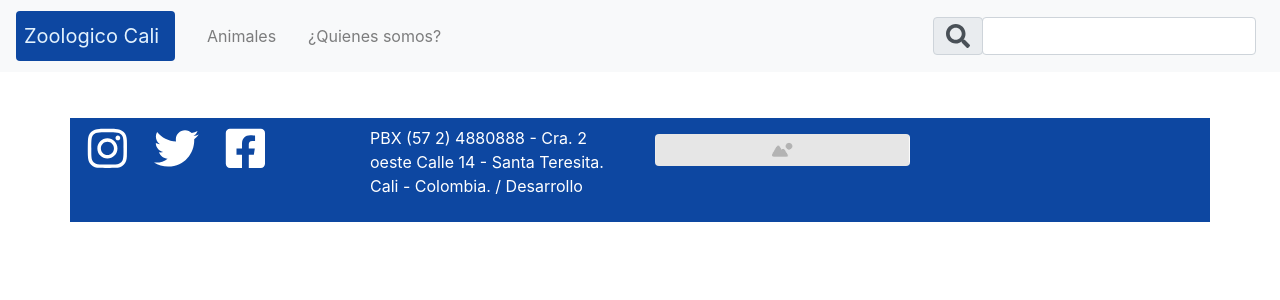
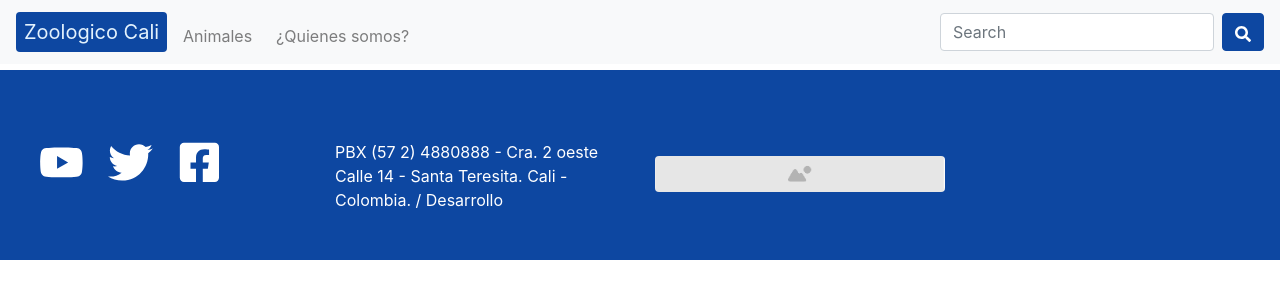
Before and after one commit to fredo0522/zoo_web, a React (Create React App) app: page / in a window 1280 px wide. Shown: the top 300 px of the page. Built offline with nearby package versions, Linux system fonts and the light colour scheme.

Commit message:
Arreglando navbar segun el tamaño de la pantalla y dependencias

```diff
--- a/src/App.css
+++ b/src/App.css
@@ -48,3 +48,16 @@ body {
   background-color: #64b5f6 !important;
   border-color:  #64b5f6 !important;
 }
+
+.reactPlayerWrapper {
+  position: relative;
+  padding-top: 56.25% /* Player ratio: 100 / (1280 / 720) */
+}
+
+.reactPlayerDimensions {
+  position: absolute;
+  top: 0;
+  left: 0;
+  width: 100%;
+  height: 100%;
+}
--- a/src/App.js
+++ b/src/App.js
@@ -5,9 +5,9 @@ import HeaderBar from './components/HeaderBar';
 import Animals from './pages/Animals';
 import AnimalDetails from './pages/AnimalDetails';
 import Who from './pages/Who';
-import {FaInstagram} from 'react-icons/fa';
 import {FaTwitter} from "react-icons/fa";
 import {FaFacebookSquare} from "react-icons/fa";
+import {FaYoutube} from "react-icons/fa";
 import GenericImage from './images/generic_image.png';
 
 class App extends Component {
@@ -33,27 +33,27 @@ class App extends Component {
         </div>
 
         {/* -------footer----- */}
-        <div className="mx-auto mt-5 mb-3">
-          <footer className="footer-style container">
-            <div className="row row-cols-md-4 mt-4">
-              <div className="col mb-4 mt-2">
-                <a href="#" className="text-center">
-                  <FaInstagram className="footer-style-icons" />
+        <div className="mx-auto">
+          <footer className="footer-style container-fluid">
+            <div className="row row-cols-md-4">
+              <div className="col mb-5">
+                <a href="https://www.youtube.com/user/zoocalitv" className="text-center">
+                  <FaYoutube className="footer-style-icons ml-4" />
                 </a>
-                <a href="#" className="text-center ml-4">
+                <a href="https://twitter.com/" className="text-center ml-4">
                   <FaTwitter className="footer-style-icons" />
                 </a>
-                <a href="#" className="text-center ml-4">
+                <a href="https://es-es.facebook.com/zoologicodecali" className="text-center ml-4">
                   <FaFacebookSquare className="footer-style-icons" />
                 </a>
               </div>
-              <div className="col mb-4 mt-2">
+              <div className="col mb-5">
                 PBX (57 2) 4880888 - Cra. 2 oeste Calle 14 - Santa Teresita. Cali - Colombia. / Desarrollo
               </div>
-              <div className="col">
+              <div className="col mb-5">
                 <img
                   src={GenericImage}
-                  alt="Generic Image"
+                  alt="Generic Footer"
                   className="img-fluid w-100 rounded mx-auto d-block mt-3"
                 />
               </div>
--- a/src/components/HeaderBar.jsx
+++ b/src/components/HeaderBar.jsx
@@ -6,50 +6,59 @@ class HeaderBar extends Component {
   render() {
     return (
       <nav className='navbar navbar-expand-lg navbar-light bg-light fixed-top'>
-        <div className='navbar-brand rounded'>
+
         <NavLink
-            activeClassName="navbar-brand ml-2"
-            className="navbar-brand ml-2"
+          activeClassName="navbar-brand mx-auto rounded pl-2 pr-2"
+          className="navbar-brand mx-auto rounded pl-2 pr-2"
           to="/" exact
         >
           Zoologico Cali
         </NavLink>
-        </div>
 
-        <div className="navbar-collapse collapse show" id="navbarCollapse">
-          <ul className="navbar-nav mr-auto">
-            <li className="nav-item active">
-              <div className="nav-link">
+        {/* Collapse button */}
+        <button
+          className="navbar-toggler"
+          type="button"
+          data-toggle="collapse"
+          data-target="#mainNavbarToggle"
+          aria-controls="mainNavbarToggle"
+          aria-expanded="false"
+          aria-label="Toggle navigation">
+          <span className="navbar-toggler-icon"></span>
+        </button>
+
+        {/* Collapse menu */}
+        <div className="collapse navbar-collapse" id="mainNavbarToggle">
+          <ul className="navbar-nav mr-auto mt-2 mt-lg-0">
+
+            {/* Animals option */}
+            <li className="nav-item mr-auto">
               <NavLink
-                  activeClassName='nav-item active'
-                  className='nav-link'
+                activeClassName='nav-link ml-2 mt-2 active'
+                className='nav-link ml-2 mt-2'
                 to="/animals" exact
               >
                 Animales
               </NavLink>
-              </div>
             </li>
+
+            {/* Quienes somos option */}
             <li className="nav-item mr-auto">
-              <div className="nav-link">
               <NavLink
-                  activeClassName='nav-item active'
-                  className='nav-link'
+                activeClassName='nav-link ml-2 mt-2 active'
+                className='nav-link ml-2 mt-2'
                 to='/who'
                 exact
               >
                 ¿Quienes somos?
               </NavLink>
-              </div>
             </li>
           </ul>
 
-          <form className="form-inline mt-2 mt-md-0">
-            <div className="input-group-prepend">
-              <span className="input-group-text" id="iconSearch">
-                <FaSearch className="headerBar-icons" />
-              </span>
-            </div>
-            <input className="form-control mr-sm-2" type="text" aria-describedby="iconSearch" />
+          {/* Search in the input */}
+          <form className="form-inline my-2 my-lg-0">
+            <input className="form-control mr-sm-2" type="search" placeholder="Search" />
+            <button className="btn btn-primary my-2 my-sm-0" type="submit"><FaSearch /></button>
           </form>
         </div>
       </nav>
--- a/src/pages/Animals.jsx
+++ b/src/pages/Animals.jsx
@@ -8,7 +8,7 @@ class Animals extends Component {
     return (
       <div className='container mt-4 mb-4'>
         <div className="input-group mb-3">
-          <div class="input-group-prepend">
+          <div className="input-group-prepend">
             <span className="input-group-text" id="basic-addon3">
               ¿Qué animal estas buscando?
             </span>
--- a/src/pages/Who.jsx
+++ b/src/pages/Who.jsx
@@ -19,10 +19,13 @@ class Who extends Component {
           </div>
 
           <div className="col mb-5">
-            <ReactPlayer
-              url='https://www.youtube.com/watch?v=ByvDEnOTPKI&feature=emb_logo'
-              controls={true}
-            />
+            <div className="reactPlayerWrapper">
+              <ReactPlayer
+                className='reactPlayerDimensions'
+                url='https://www.youtube.com/watch?v=ByvDEnOTPKI&feature=emb_logo'
+                controls={true}
+              />
+            </div>
           </div>
         </div>
         <div className="row row-cols-md-2">
```
Also changed, not shown: src/index.js (+5 -2 lines). Lines whose indentation alone changed are shown as unchanged.
